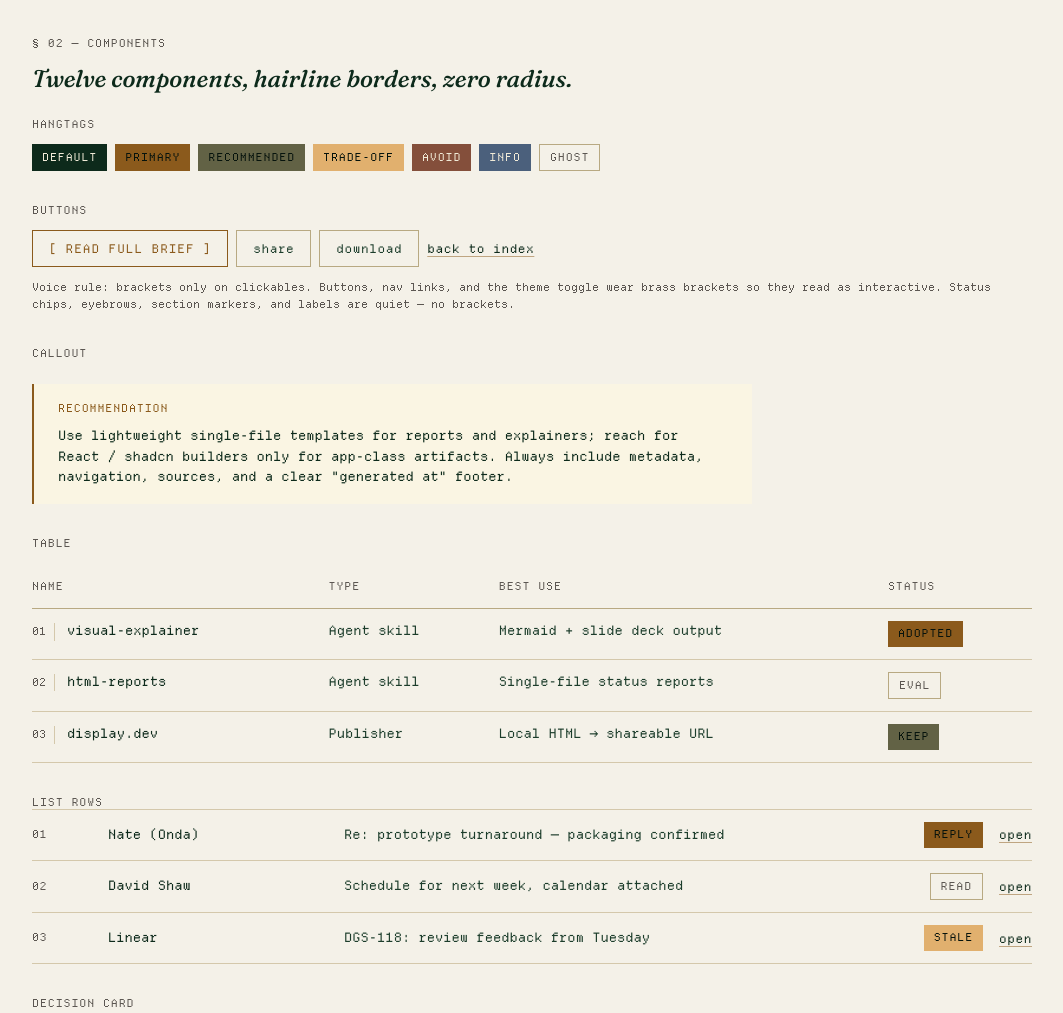
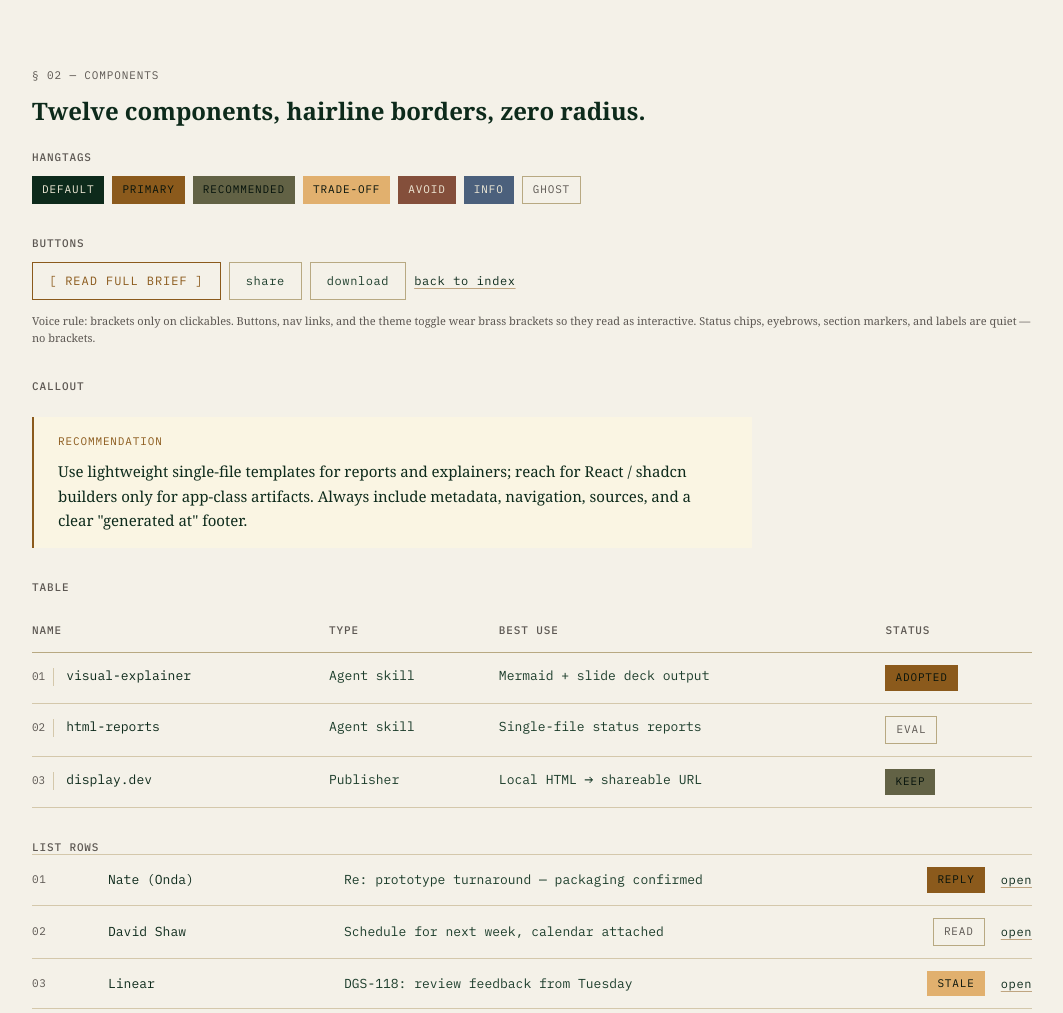
Before and after one commit to ShakeIsLucky/shake-design-system, a plain HTML site: page index.html in a window 1280 px wide. Shown: the part 952-1965 px from the top of the page, without its empty margins (108-1171 px from the left). Drawn offline with Linux system fonts and the light colour scheme; a web font is replaced by a local one.

Commit message:
Type system: Freight Display/Text + IBM Plex Mono (drop Fraunces italic)
Replace the Fraunces serif-italic heading treatment (the generic "AI HTML"
look) with an upright, premium system:

- Display / h1 / h2  -> Freight Display Pro (Adobe Fonts, upright, weight 600)
- Body / reading text -> Freight Text Pro
- Labels / kickers / data / code -> IBM Plex Mono (free, SIL-OFL)
- Emphasis carried by brass colour / weight, never italics

Fonts load via the Adobe Fonts kit @import (domain-locked) + Google IBM Plex
Mono. Removed the Fraunces opsz/SOFT/WONK axis presets and the unused
PlantinNow @font-face placeholder; bumped body to 15px serif. README +
component descriptions updated.

Co-Authored-By: Claude Opus 4.8 (1M context) <noreply@anthropic.com>

```diff
--- a/css/base.css
+++ b/css/base.css
@@ -4,11 +4,15 @@
    Reads only through semantic aliases from tokens.css.
    ============================================================ */
 
-/* Free cascade fallbacks via Google Fonts.
-   MUST come before all other rules per CSS spec.
-   Fraunces — closest free analog to PlantinNow's chunky old-style character.
-   Axes: opsz (9..144), wght (300..700), SOFT (0..100), WONK (0..1). */
-@import url("https://fonts.googleapis.com/css2?family=Fraunces:ital,opsz,wght,SOFT,WONK@0,9..144,300..700,0..100,0..1;1,9..144,400..600,0..100,0..1&family=JetBrains+Mono:wght@300;400;500&display=swap");
+/* Webfonts. MUST come before all other rules per CSS spec.
+   1. Freight Display Pro (headings) + Freight Text Pro (body) — Adobe Fonts,
+      delivered via the published kit. NOTE: the kit is DOMAIN-LOCKED — add each
+      consuming domain at fonts.adobe.com → Web Projects, or these fall back to
+      EB Garamond. Adobe Fonts may not be self-hosted/redistributed, so they
+      load via this @import rather than @font-face.
+   2. IBM Plex Mono (labels / kickers / data / code) — free (SIL-OFL) via Google. */
+@import url("https://use.typekit.net/lao8mse.css");
+@import url("https://fonts.googleapis.com/css2?family=IBM+Plex+Mono:wght@400;500;600;700&display=swap");
 
 /* ---------- @font-face ---------- */
 /* DepartureMono — vendored locally at v2/fonts/. SIL-OFL, free. */
@@ -21,22 +25,8 @@
   font-display: swap;
 }
 
-/* PlantinNow — placeholder for when the licensed files arrive.
-   Until then the --font-serif stack falls back to EB Garamond. */
-@font-face {
-  font-family: "PlantinNow";
-  src: url("../fonts/PlantinNow-Italic.woff2") format("woff2");
-  font-weight: 400;
-  font-style: italic;
-  font-display: swap;
-}
-@font-face {
-  font-family: "PlantinNow";
-  src: url("../fonts/PlantinNow-Regular.woff2") format("woff2");
-  font-weight: 400;
-  font-style: normal;
-  font-display: swap;
-}
+/* (Serif is now Freight Display/Text via the Adobe kit above — the former
+   PlantinNow placeholder @font-face rules have been removed.) */
 
 /* ---------- Reset ---------- */
 
@@ -167,14 +157,8 @@ h1, h2, h3, h4, h5, h6 {
   margin: 0;
 }
 
-h1 {
-  font: var(--type-h1);
-  font-variation-settings: var(--serif-h-axes);
-}
-h2 {
-  font: var(--type-h2);
-  font-variation-settings: var(--serif-h-axes);
-}
+h1 { font: var(--type-h1); }
+h2 { font: var(--type-h2); }
 h3 {
   font: var(--type-h3);
   text-transform: uppercase;
@@ -182,8 +166,10 @@ h3 {
   color: var(--ink-mute);
 }
 
-em, i, .serif {
-  font-variation-settings: var(--serif-body-axes);
+/* Heading emphasis — brass, upright (no italic). */
+h1 em, h2 em, .display em, h1 .accent, h2 .accent {
+  color: var(--accent);
+  font-style: normal;
 }
 
 /* ---------- Layout frame ---------- */
@@ -227,7 +213,8 @@ em, i, .serif {
 /* ---------- Utility ---------- */
 
 .mono { font-family: var(--font-mono); }
-.serif { font-family: var(--font-serif); font-style: italic; }
+.serif { font-family: var(--font-serif); }
+.display { font-family: var(--font-display); }
 .muted { color: var(--ink-mute); }
 .strong { color: var(--ink); }
 
--- a/css/components.css
+++ b/css/components.css
@@ -72,18 +72,13 @@
 }
 .hero h1 {
   font: var(--type-display);
-  font-variation-settings: var(--serif-display-axes);
   color: var(--ink);
   margin: var(--space-4) 0 var(--space-5);
   max-width: var(--text-max);
 }
 .hero h1 em {
-  font-style: italic;
+  font-style: normal;
   color: var(--accent);
-  font-variation-settings: var(--serif-display-axes);
-}
-.section > h2 em {
-  font-variation-settings: var(--serif-h-axes);
 }
 .hero .lede {
   font: var(--type-body);
@@ -125,7 +120,7 @@
   margin: 0 0 var(--space-5);
   max-width: var(--text-max);
 }
-.section > h2 em { font-style: italic; color: var(--accent); }
+.section > h2 em { font-style: normal; color: var(--accent); }
 
 /* ---------- 04 · HANGTAG ---------- */
 
--- a/css/tokens.css
+++ b/css/tokens.css
@@ -129,28 +129,28 @@
    ============================================================ */
 
 :root {
-  --font-serif: "PlantinNow", "Fraunces", "Plantin Std", "Plantin",
-                "EB Garamond", "Adobe Caslon Pro", Georgia,
-                "Times New Roman", serif;
-  --font-mono:  "DepartureMono", "JetBrains Mono", "Berkeley Mono",
-                "IBM Plex Mono", ui-monospace, SFMono-Regular, Menlo, monospace;
+  /* Display + headings — Freight Display Pro (Adobe Fonts), UPRIGHT, no italic.
+     Loaded via the Adobe Fonts kit @import in base.css. Where the kit isn't
+     licensed for a domain it falls back to EB Garamond / Georgia. */
+  --font-display: "freight-display-pro-1", "Freight Display Pro", "Freight Big Pro",
+                  "EB Garamond", Georgia, "Times New Roman", serif;
+  /* Body / reading text — Freight Text Pro (Adobe Fonts). */
+  --font-serif:   "freight-text-pro-1", "Freight Text Pro",
+                  "EB Garamond", Georgia, "Times New Roman", serif;
+  /* Labels, kickers, data, code — IBM Plex Mono (free, Google Fonts / SIL-OFL). */
+  --font-mono:    "IBM Plex Mono", "ibm-plex-mono-1", "DepartureMono",
+                  ui-monospace, SFMono-Regular, Menlo, monospace;
 
-  /* Fraunces axis presets — applied wherever serif appears.
-     Tunes character toward PlantinNow: chunky (high SOFT), expressive
-     italic (WONK on), display-optical-size on hero. */
-  --serif-display-axes: "opsz" 144, "SOFT" 100, "WONK" 1;
-  --serif-h-axes:       "opsz" 72, "SOFT" 60, "WONK" 0;
-  --serif-body-axes:    "opsz" 18, "SOFT" 30, "WONK" 0;
-
-  /* Composite type tokens — tight, one larger display size */
-  --type-display: italic 500 clamp(44px, 6.2vw, 64px)/1.02 var(--font-serif);
-  --type-h1:      italic 500 32px/1.12  var(--font-serif);
-  --type-h2:      italic 500 24px/1.2   var(--font-serif);
-  --type-h3:      500   11px/1.3        var(--font-mono);
-  --type-body:    400   13px/1.6        var(--font-mono);
-  --type-body-sm: 400   12px/1.5        var(--font-mono);
-  --type-caption: 400   11px/1.4        var(--font-mono);
-  --type-bracket: 500   12px/1          var(--font-mono);
+  /* Composite type tokens — serif display (upright), mono labels, serif body.
+     Emphasis is carried by brass colour / weight, never italic. */
+  --type-display: 600 clamp(44px, 6.2vw, 64px)/1.04 var(--font-display);
+  --type-h1:      600 32px/1.14 var(--font-display);
+  --type-h2:      600 24px/1.22 var(--font-display);
+  --type-h3:      500 11px/1.3  var(--font-mono);
+  --type-body:    400 15px/1.62 var(--font-serif);
+  --type-body-sm: 400 14px/1.55 var(--font-serif);
+  --type-caption: 400 11px/1.4  var(--font-mono);
+  --type-bracket: 500 12px/1    var(--font-mono);
 }
 
 /* ============================================================
```
Also changed, not shown: 1 other file.
